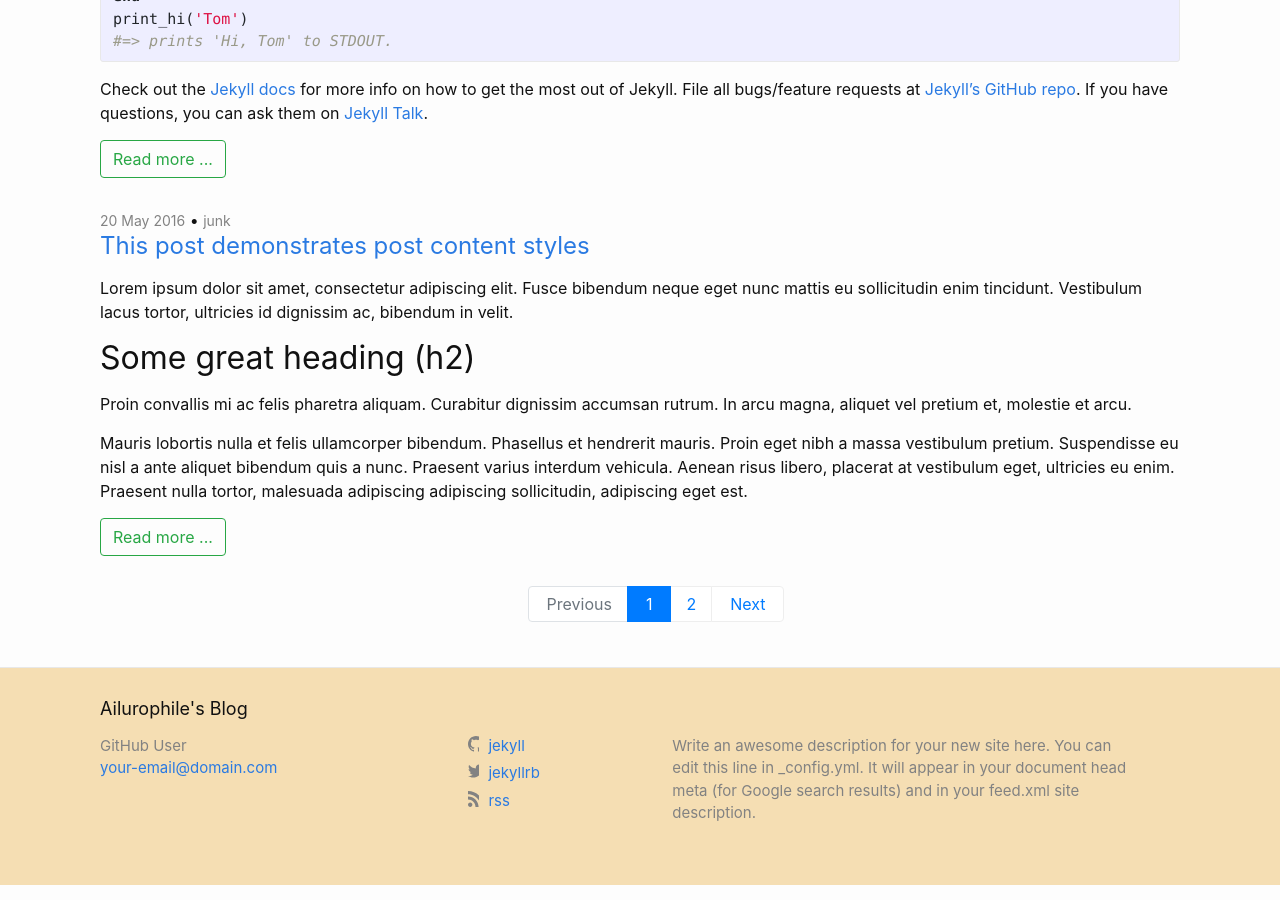
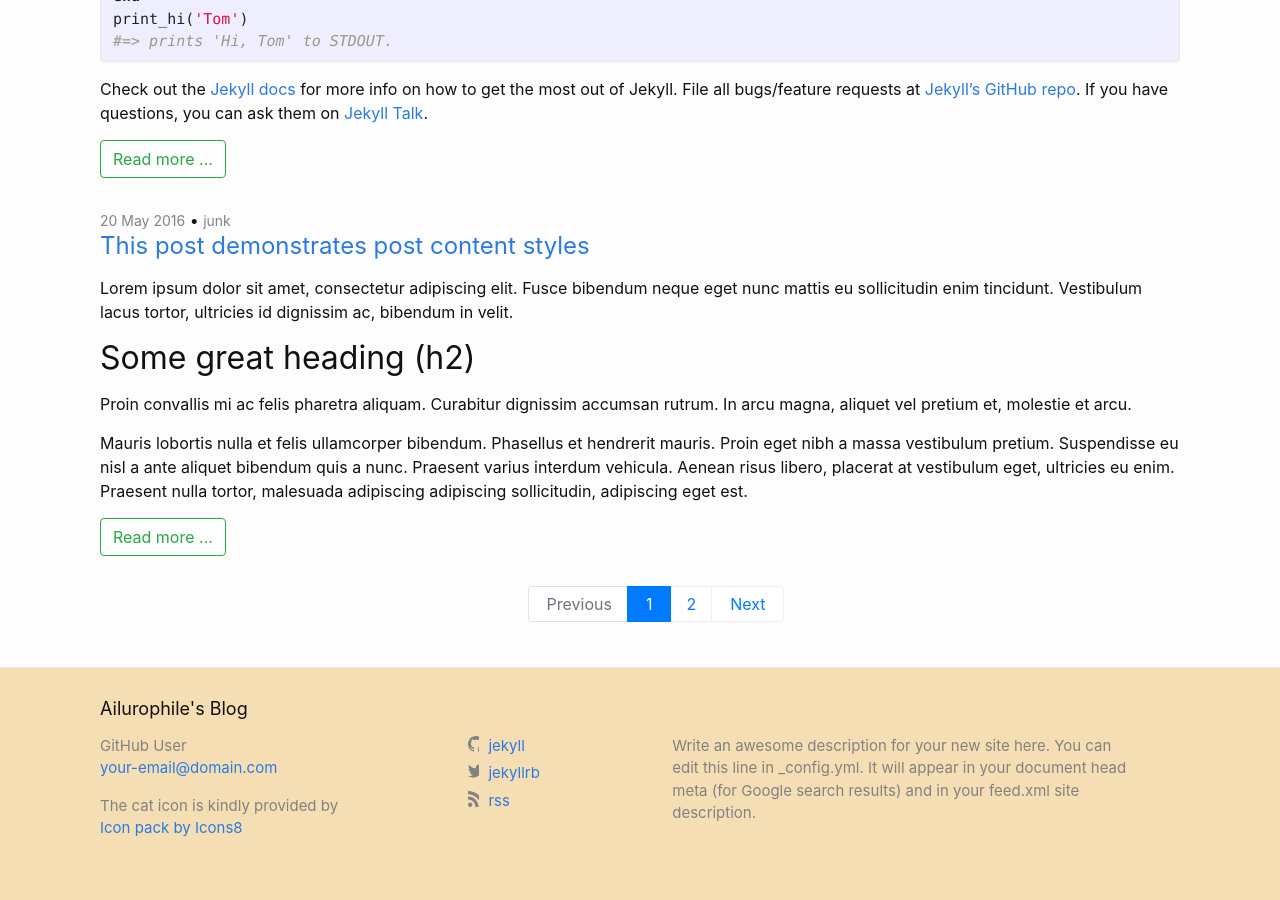
Before and after one commit to dovletov/dovletov.github.io, a Jekyll site: the page built from index.html, in a window 1280 px wide and 900 px high, scrolled down 1936 px. Built offline with Jekyll 4.4.1, drawn with Linux system fonts in a browser that asks for light colours; the list of posts is cut into pages by our own code.

Commit message:
Add copiright link for icon

```diff
--- a/_includes/footer.html
+++ b/_includes/footer.html
@@ -18,6 +18,9 @@
             </li>
             {%- if site.email -%}
             <li><a class="u-email" href="mailto:{{ site.email }}">{{ site.email }}</a></li>
+            <p></p>
+            <li>The cat icon is kindly provided by</li>
+            <li><a href="https://icons8.com">Icon pack by Icons8</a></li>
             {%- endif -%}
         </ul>
       </div>
```
